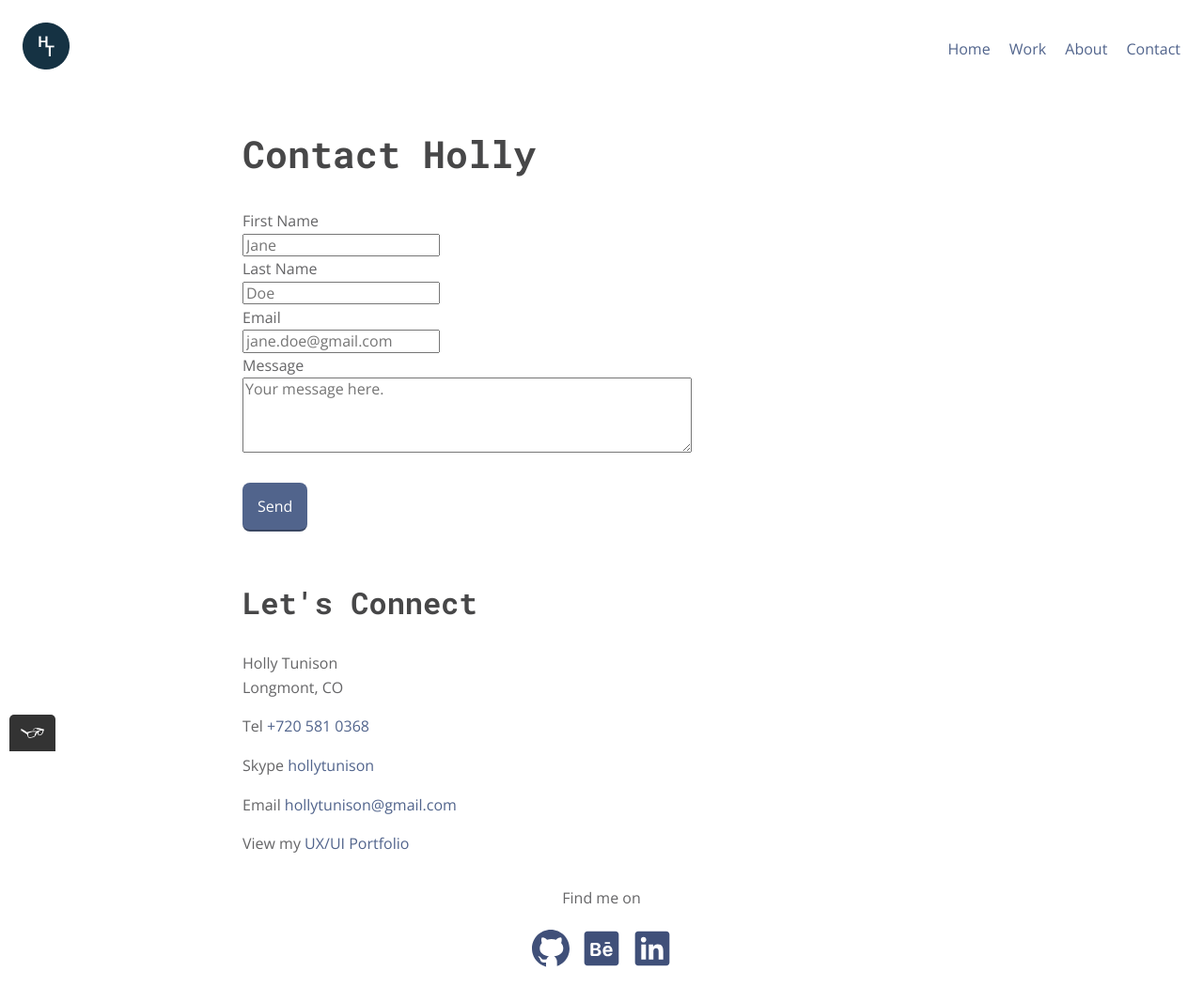
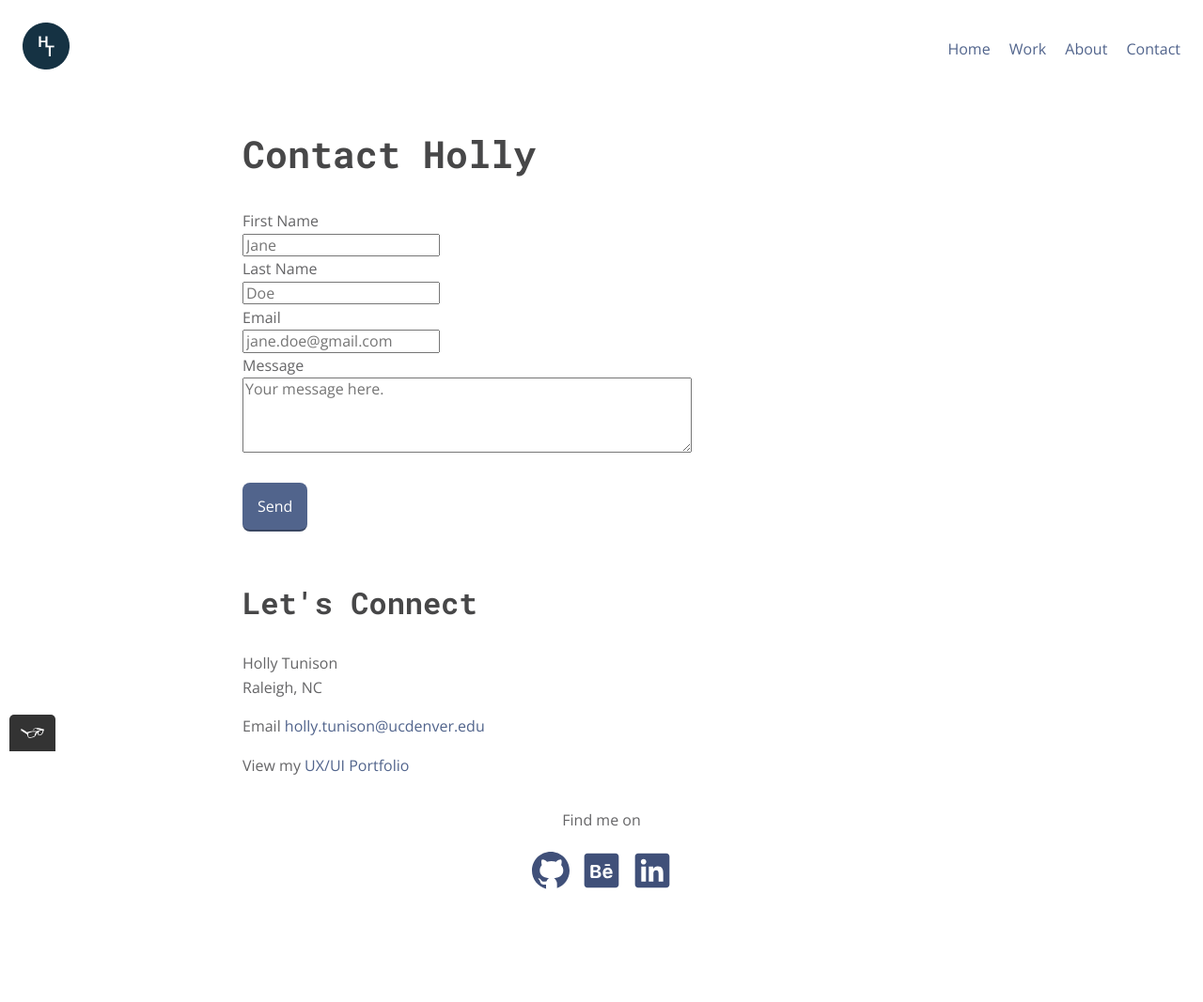
Before and after one commit to hollytunison/portfolio, a plain HTML site: page contact.html in a window 1280 px wide. Shown: the whole page at 94% size. After the commit the page ends 984 px from the top, so only its background shows below. Drawn offline with nearby package versions, Linux system fonts and the light colour scheme.

Commit message:
updated contact info

```diff
--- a/contact.html
+++ b/contact.html
@@ -59,10 +59,8 @@
                 <h2>Let's Connect</h2>
 
                 <div>
-                    Holly Tunison<br> Longmont, CO<br>
-                    <p>Tel <a href="tel:+7205810368">+720 581 0368</a></p>
-                    <p>Skype <a href="skype:hollytunison"> hollytunison</a></p>
-                    <p> Email <a href="mailto:hollytunison@gmail.com">hollytunison@gmail.com</a></p>
+                    Holly Tunison<br> Raleigh, NC<br>
+                    <p> Email <a href="mailto:hollytunison@gmail.com">holly.tunison@ucdenver.edu</a></p>
                     <p>View my <a href="https://www.hollytunison.com/" target="_blank" rel="noopener noreferrer">UX/UI Portfolio</a></p>
 
                 </div>
```
